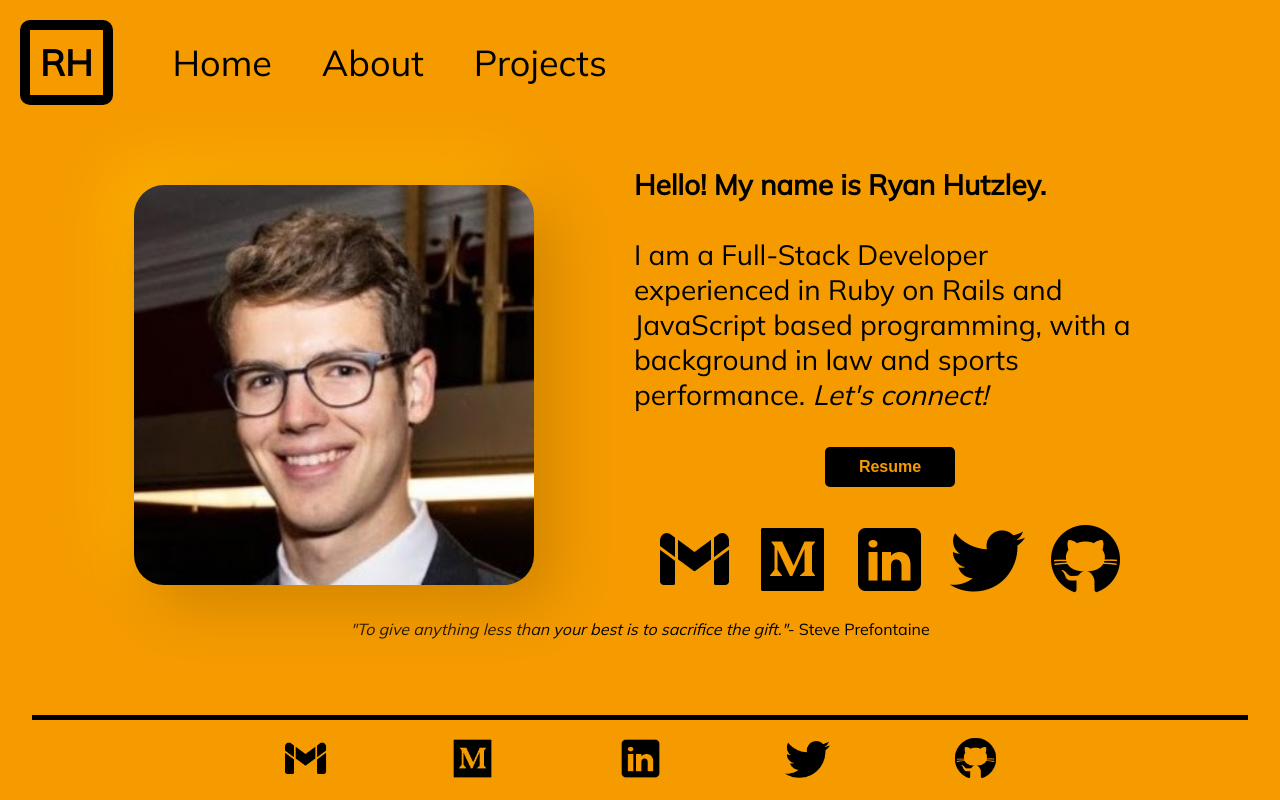
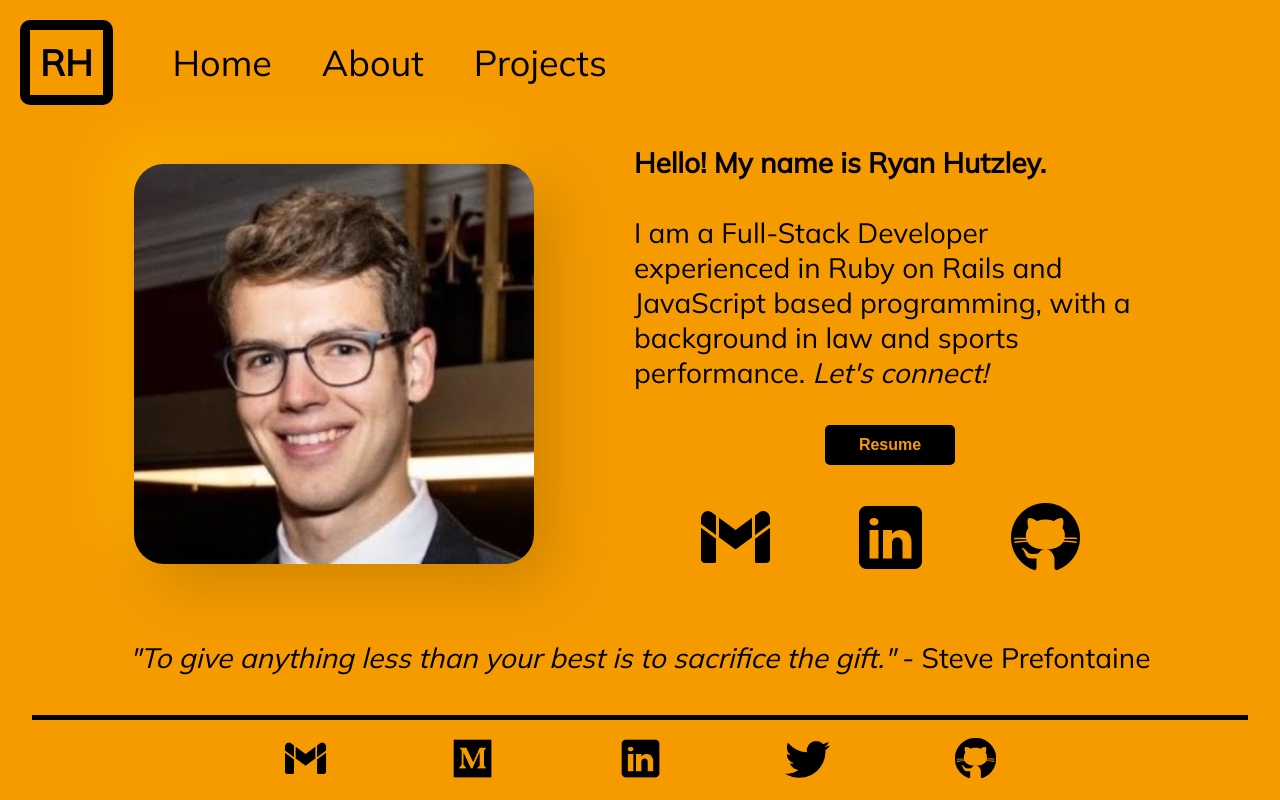
Before and after one commit to ryanhutzley/ryan-personal-website, a React (Create React App) app: page / in a window 1280 px wide. Built offline with nearby package versions, Linux system fonts and the light colour scheme.

Commit message:
starting about page

```diff
--- a/src/Components/About.js
+++ b/src/Components/About.js
@@ -1,3 +1,7 @@
+import styled from 'styled-components'
+
+
+
 function About() {
     return (
         <div>
--- a/src/Components/Home.js
+++ b/src/Components/Home.js
@@ -5,21 +5,15 @@ import resume from '../images/Ryan Hutzley Resume.pdf'
 const HomeWrapper = styled.div`
     margin: auto 0;
     margin-top: ${props => props.windowwidth ? '40px' : ''};
-    margin-bottom: ${props => props.windowwidth ? '40px' : ''};
+    display: flex;
+    flex-direction: column;
+    gap: ${props => props.windowwidth ? '' : '30px'};
 `
 
-const Quote = styled.div`
-    width: 90vw;
-    height: 50px;
-    margin: auto;
+const Quote = styled.p`
     text-align: center;
-    display: flex;
-    justify-content: center;
-    align-items: center;
+    font-size: 28px;
 `
-
-// text-align: center;
-//     font-size: 28px;
 
 const ContentWrapper = styled.div`
     position: relative;
@@ -28,7 +22,10 @@ const ContentWrapper = styled.div`
     align-items: center;
     gap: ${props => props.windowwidth ? '20px' : '100px'};
     flex-wrap: wrap;
+
 `
+
+// margin-bottom: 40px;
 
 // margin-bottom: ${props => props.windowwidth ? '50px' : '100px'};
 
@@ -76,9 +73,11 @@ const StyledButton = styled.button`
 
 const Vectors = styled.div`
     display: inline-flex;
-    flex-wrap: wrap;
-    justify-content: space-evenly;
+    justify-content: center;
+    gap: 80px;
 `
+
+// justify-content: space-evenly;
 
 export const SingleVector = styled.a`
     transition: all .2s ease-in-out;
@@ -105,15 +104,15 @@ function Home({ windowWidth, gmail, medium, linkedin, twitter, github }) {
                             <SingleVector href='mailto: ryanhutzley@gmail.com'>
                                 <img src={gmail} alt='gmail'/>
                             </SingleVector>
-                            <SingleVector href='https://ryanhutzley.medium.com/'>
+                            {/* <SingleVector href='https://ryanhutzley.medium.com/'>
                                 <img src={medium} alt='medium'/>
-                            </SingleVector>
+                            </SingleVector> */}
                             <SingleVector href='https://www.linkedin.com/in/ryan-hutzley-0246a8169/'>
                                 <img src={linkedin} alt='linkedin'/>
                             </SingleVector>
-                            <SingleVector href='https://twitter.com/ryan_hutzley'>
+                            {/* <SingleVector href='https://twitter.com/ryan_hutzley'>
                                 <img src={twitter} alt='twitter'/>
-                            </SingleVector>
+                            </SingleVector> */}
                             <SingleVector href='https://github.com/ryanhutzley'>
                                 <img src={github} alt='github'/>
                             </SingleVector>
@@ -121,7 +120,7 @@ function Home({ windowWidth, gmail, medium, linkedin, twitter, github }) {
                     </Clickables>
                 </Bio>
             </ContentWrapper>
-            <Quote><span className='italics'>"To give anything less than your best is to sacrifice the gift."</span> - Steve Prefontaine</Quote>
+            <Quote windowwidth={windowWidth ? 'true' : ''}><span className='italics'>"To give anything less than your best is to sacrifice the gift."</span> - Steve Prefontaine</Quote>
         </HomeWrapper>
     )
 }
--- a/src/Components/NavBar.js
+++ b/src/Components/NavBar.js
@@ -8,6 +8,7 @@ const StyledNavBar = styled.div`
     top: 0;
     margin-top: ${props => props.windowwidth ? '10px' : '20px'};
     margin-left: ${props => props.windowwidth ? '10px' : '20px'};
+    margin-bottom: ${props => props.windowwidth ? '' : '28px'};
     display: flex;
     justify-content: flex-start;
     align-items: center;
```
